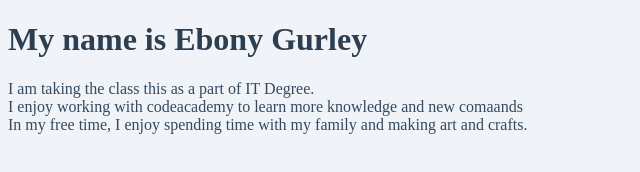
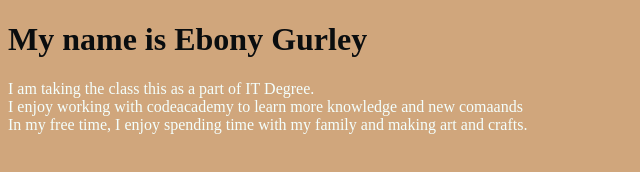
Before and after one commit to Ebby90/Ebby90.github.io, a plain HTML site: page index.html in a window 1280 px wide. Shown: the whole page, without its empty margins (0-640 px from the left). Drawn offline with Linux system fonts and the light colour scheme.

Commit message:
Update index.html

```diff
--- a/index.html
+++ b/index.html
@@ -3,14 +3,14 @@
 <head>
     <title>Ebby's Page</title>
     <style>
-        body {
-            background-color: #f0f4f8;
+         body {
+            background-color: #d0a67c;
         }
         h1 {
-            color: #2c3e50;
+            color: #0a0d0f;
         }
         p {
-            color: #34495e;
+            color: #f4fffd;
         }
     </style>
 </head>
```
